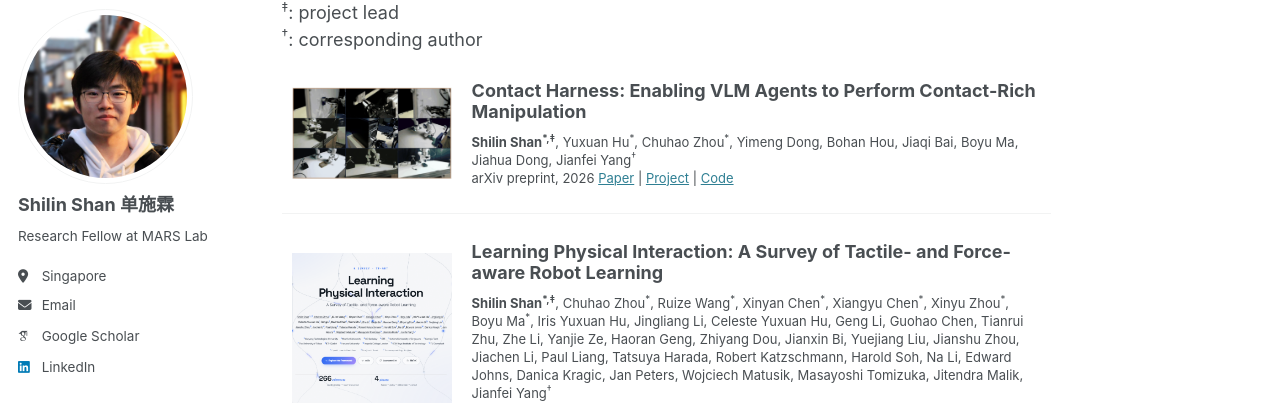
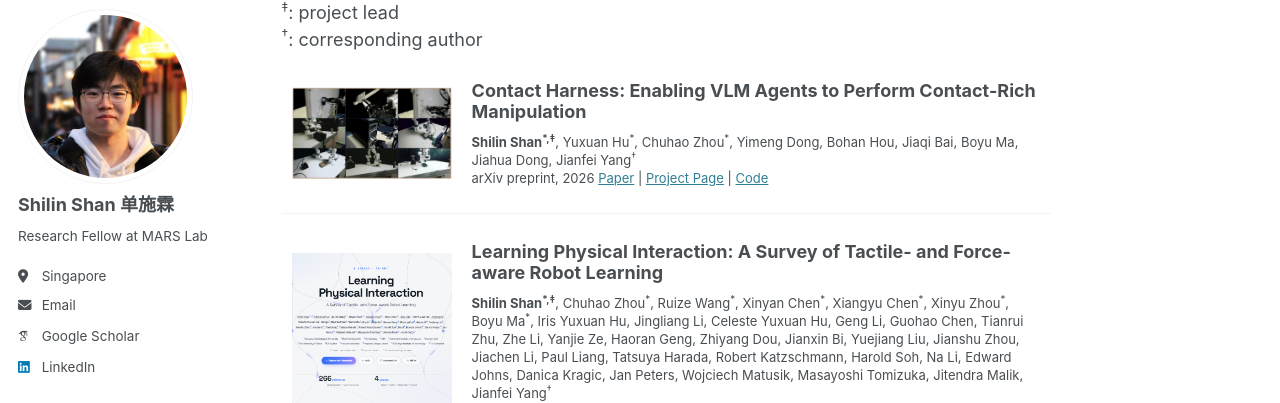
Before and after one commit to ShanShilin/ShanShilin.github.io, a Jekyll site: the page built from _pages/about.md, in a window 1280 px wide and 900 px high, scrolled down 1156 px. Shown: the part 90-493 px from the top of the window. Built offline with Jekyll 4.4.1, drawn with Linux system fonts in a browser that asks for light colours; some web fonts are replaced.

Commit message:
Label Contact Harness project page link

```diff
--- a/_pages/about.md
+++ b/_pages/about.md
@@ -68,7 +68,7 @@ Publications
 <strong>Shilin Shan<sup>*,‡</sup></strong>, Yuxuan Hu<sup>*</sup>, Chuhao Zhou<sup>*</sup>, Yimeng Dong, Bohan Hou, Jiaqi Bai, Boyu Ma, Jiahua Dong, Jianfei Yang<sup>†</sup> <br />
 arXiv preprint, 2026
 <a href="https://arxiv.org/abs/2611.29377">Paper</a> |
-<a href="https://ntumars.github.io/ContactHarness/">Project</a> |
+<a href="https://ntumars.github.io/ContactHarness/">Project Page</a> |
 <a href="https://github.com/NTUMARS/Contact-Harness">Code</a>
 <br />
 </font>
```
